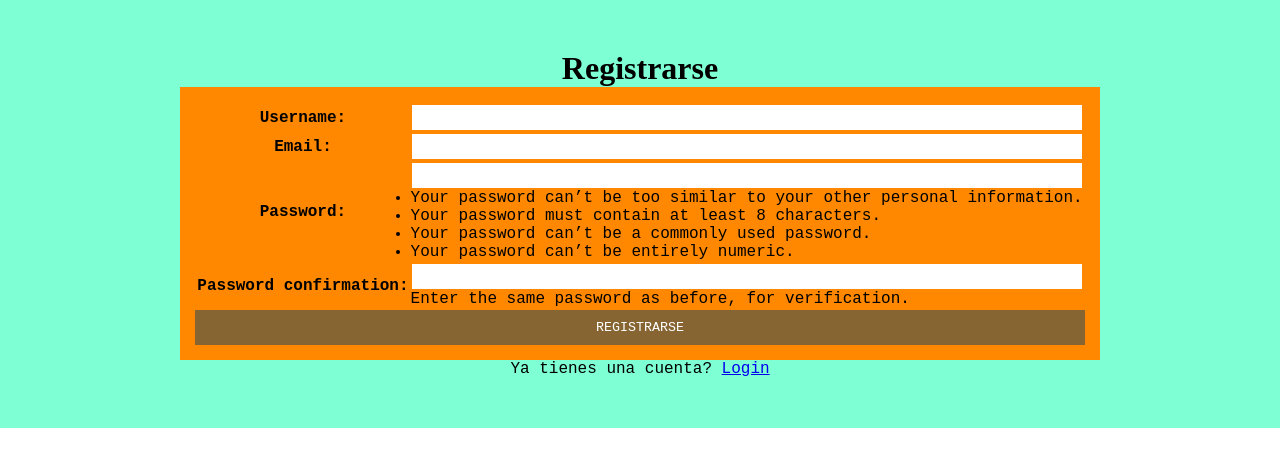
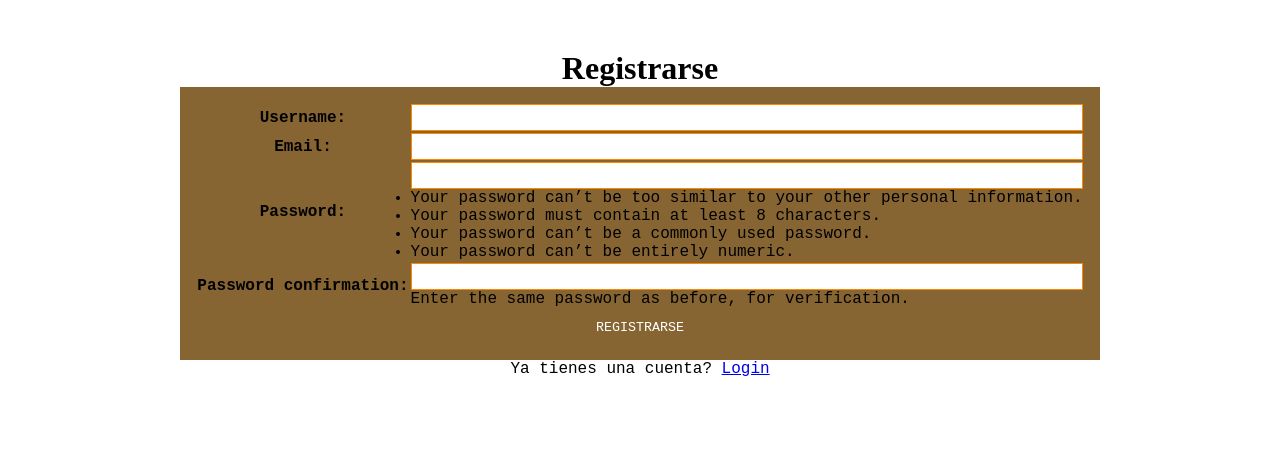
Before and after one commit to Naiitiry/django-blog, a Django app: page /accounts/register/ in a window 1280 px wide. Shown: the top 467 px of the page. Run offline with Django 5.2, Linux system fonts and the light colour scheme; some libraries are stand-ins or nearby versions.

Commit message:
update forms

```diff
--- a/blog/accounts/forms.py
+++ b/blog/accounts/forms.py
@@ -21,3 +21,14 @@
             'password1':'',
             'password2':'',
         }
+
+class LoginForm(forms.Form):
+    class Meta:
+        username = forms.CharField(
+        widget=forms.TextInput(attrs={'class': 'form-control'}),
+        label="Usuario"
+    )
+    password = forms.CharField(
+        widget=forms.PasswordInput(attrs={'class': 'form-control'}),
+        label="Contraseña"
+    )
--- a/blog/accounts/views.py
+++ b/blog/accounts/views.py
@@ -3,7 +3,7 @@
 from django.contrib.auth.models import User
 from django.contrib.auth.decorators import login_required
 from django.contrib import messages
-from .forms import RegisterForm
+from .forms import RegisterForm, LoginForm
 from post.models import Post
 
 #################################################################################
--- a/blog/static/css/style.css
+++ b/blog/static/css/style.css
@@ -26,7 +26,6 @@
     padding: 50px;
     justify-content: flex-start;
     align-items: center;
-    background-color: aquamarine;
 }
 nav{
     background-color: var(--color-secondary);
@@ -40,17 +39,14 @@
 }
 
 form{
-    background-color: var(--color-tertiary);
+    background-color: #876533;
     padding: 15px;
-}
-.form-register{
     display: flex;
     flex-direction: column;
-    justify-content: center;
-    align-items: center;
 }
 .form-table{
     list-style: none;
+    width: 100%;
 }
 .btn-send{
     width: 100%;
@@ -64,5 +60,4 @@
 .btn-send:hover{
     background-color: white;
     color: var(--color-secondary);
-    border: 1px solid var(--color-primary);
 }
--- a/blog/templates/accounts/register.html
+++ b/blog/templates/accounts/register.html
@@ -4,7 +4,7 @@
 
 {% block 'content' %}
     <h1>Registrarse</h1>
-    <form action="{% url 'register' %}" method="POST" class="form-register">
+    <form action="{% url 'register' %}" method="POST" class="form-session">
         {% csrf_token %}
         <table class="form-table">
             {{form.as_table}}
--- a/blog/templates/layout/base_session.html
+++ b/blog/templates/layout/base_session.html
@@ -6,6 +6,7 @@
     <meta name="viewport" content="width=device-width, initial-scale=1.0">
     <title>{% block 'title' %}{% endblock %}</title>
     <link rel="stylesheet" href="{% static 'css/style.css' %}">
+    <script src="https://kit.fontawesome.com/bf1e8130c0.js" crossorigin="anonymous"></script>
     {% block 'style' %}{% endblock %}
 </head>
 <body>
@@ -13,6 +14,5 @@
         {% block 'content' %}
         {% endblock %}
     </main>
-    <script src="https://kit.fontawesome.com/bf1e8130c0.js" crossorigin="anonymous"></script>
 </body>
 </html>
```
Also changed, not shown: blog/templates/accounts/login.html (+6 -4 lines).
